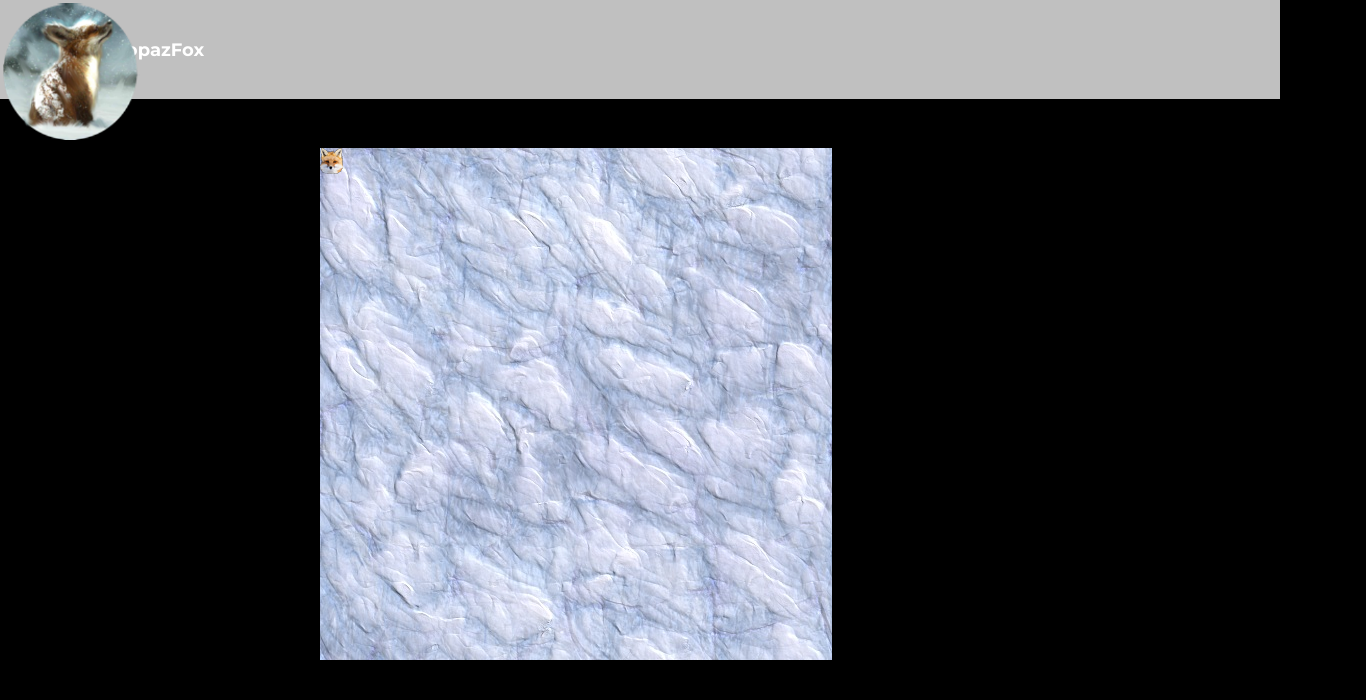
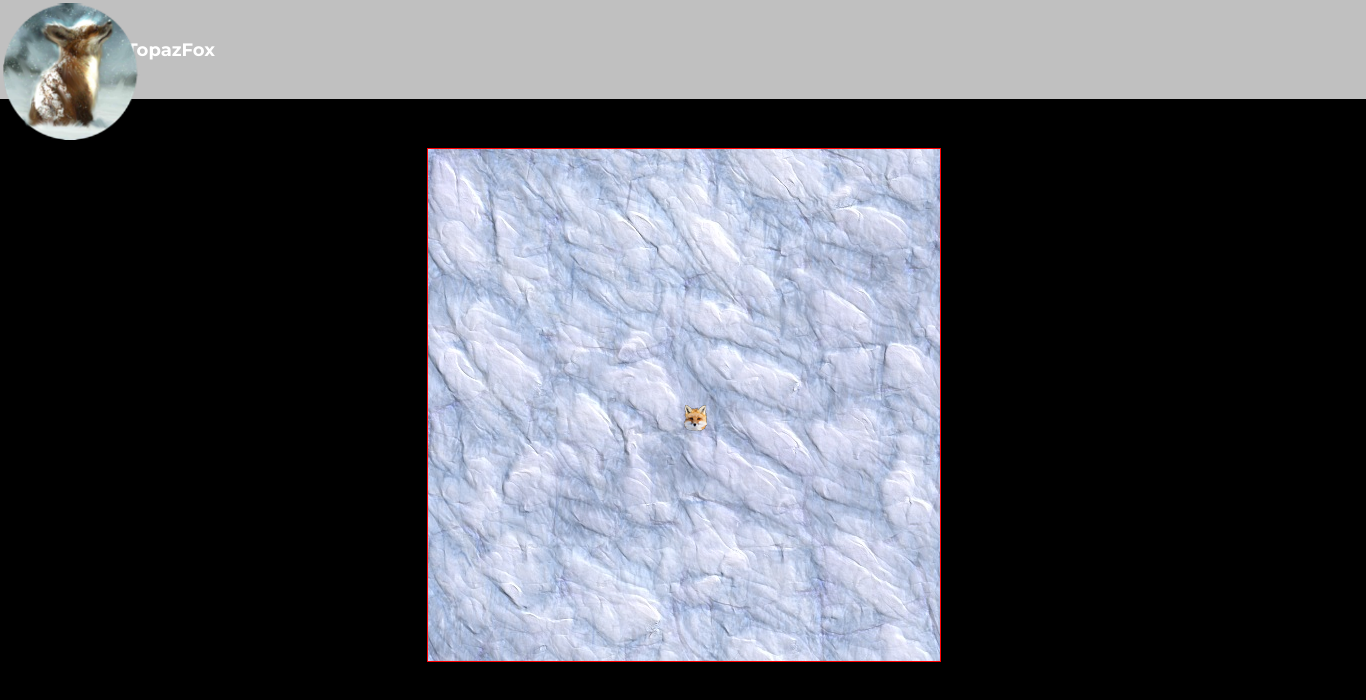
Before and after one commit to dropship1/topazfox, an Angular app: page /world in a window 1280 px wide. Shown: the top 700 px of the page, 1366 px wide, since content can reach past the window. Built offline with nearby package versions, Linux system fonts and the light colour scheme.

Commit message:
Can scroll the image.. image moves under player.. moves by amount clicked(difference amount)

```diff
--- a/src/app/world/world.component.html
+++ b/src/app/world/world.component.html
@@ -1,10 +1,12 @@
 <div class="worldGrid">
   <div></div>
-  <div class="worldNested" (click)="mouseClickOverWorld($event)" (click)="mouseLeaveWorld()">
-    <div id="player" [ngStyle]="playerStyle"><img (mousemove)="mouseOverPlayer()"  (mouseleave)="mouseLeavePlayer()" src={{playerCurrentImage}}></div>
-    <!-- <div routerLink="/cell" class="worldCell" *ngFor="let key of objectKeys(worldCells);"> -->
-    <div class="worldCell" *ngFor="let key of objectKeys(worldCells);">
-      <img (mousemove)="mouseOver(worldCells[key].id)" (mouseleave)="mouseLeave(worldCells[key].id)" src={{worldCells[key].currentImage}} [ngStyle]="worldCells[key].currentStyle">
+  <div class="worldNested">
+    <div class="world" (click)="mouseClickOverWorld($event)" (click)="mouseLeaveWorld()">
+      <div id="player"><img id="playerImage" (mousemove)="mouseOverPlayer()"  (mouseleave)="mouseLeavePlayer()" src={{playerCurrentImage}}></div>
+      <!-- <div routerLink="/cell" class="worldCell" *ngFor="let key of objectKeys(worldCells);"> -->
+      <div class="worldCell" [ngStyle]="imageStylePosition" *ngFor="let key of objectKeys(worldCells);">
+        <img (mousemove)="mouseOverCell(worldCells[key].id)" (mouseleave)="mouseLeaveCell(worldCells[key].id)" src={{worldCells[key].currentImage}} [ngStyle]="worldCells[key].currentStyle">
+      </div>
     </div>
   </div>
   <div></div>
--- a/src/app/world/world.component.scss
+++ b/src/app/world/world.component.scss
@@ -1,6 +1,6 @@
 .worldGrid{
   display:grid;
-  grid-template-columns:1fr 2fr 1fr;
+  grid-template-columns:427px 512px 427px;
 /*   div{
     background:green;
     padding:1em;
@@ -14,41 +14,42 @@
 #player{
   color: red;
   position:absolute;
-  left: 0px;
-  top: 0px;
+  left: 256px;
+  top: 256px;
+  margin: 0 auto;
   z-index: 1;
+  display: inline-block;
+  width: 23px;
+  height: 26px;
+}
+
+#playerImage{
+
 }
 
 .worldNested{
+  width: 512px;
+  height: 512px;
+}
+
+.world{
   position:relative;
-
+  max-width: 100%;
+  max-height: 100%;
+  width:512px;
+  height: 512px;
+  overflow: hidden;
+  border:1px solid red;
 }
 
 .worldCell{
   position:absolute;
+  left: 0;
+  right: 0;
+  margin: 0 0;
+  display: inline-block;
+  img{
+    width: 512px;
+    height: 512px;
+  }
 }
-
-.worldDiv{
-  min-width: 100px;
-  min-height: 100px;
-  max-height: 100px;
-  max-width: 100px;
-  padding: 13px;
-  display: inline-block;
-  border:1px solid black;
-
-}
-
-
-.fill {
-  display: flex;
-  justify-content: center;
-  align-items: center;
-  overflow: hidden
-}
-.fill img {
-  flex-shrink: 0;
-  width: 100px;
-  height: 100px;
-  opacity: 1.0;
-}
--- a/src/app/world/world.component.ts
+++ b/src/app/world/world.component.ts
@@ -9,7 +9,8 @@ import {take} from 'rxjs/operators';
 })
 export class WorldComponent implements OnInit {
 
-  playerStyle: Object = { "left": "0px", "top": "0px" };
+  imageStylePosition: Object = { "left": "0px", "top": "0px" };
+  playerStylePosition: Object = { "left": "200px", "top": "200px" };
   playerCurrentImage: string = "/assets/player_fox_placeholder1.png";
   originalStyle: Object = { };
   style: Object = { "-webkit-filter": "brightness(115%)", "filter": "brightness(115%)"};
@@ -17,8 +18,10 @@ export class WorldComponent implements OnInit {
   currentIndex = 0;
   waiting = false;
 
-  previousX: number = 0;
-  previousY: number = 0;
+  xIteration: number = 1;
+  yIteration: number = 1;
+  currentXPosition: number = 0;
+  currentYPosition: number = 0;
   cell1: Object = { currentImage: this.initialImage, originalImage: this.initialImage, id: 1, type: "world", currentStyle: this.originalStyle, originalStyle: this.originalStyle};
   cell2: Object = { currentImage: "/assets/snow_ground1_rocks.png", originalImage: this.initialImage, id: 2, type: "world", currentStyle: this.originalStyle, originalStyle: this.originalStyle};
   cell3: Object = { currentImage: this.initialImage, originalImage: this.initialImage, id: 3, type: "world", currentStyle: this.originalStyle, originalStyle: this.originalStyle};
@@ -99,7 +102,7 @@ export class WorldComponent implements OnInit {
 
   interval: number;
   interval2: number;
-  mouseLeave(cellId: number){
+  mouseLeaveCell(cellId: number){
     if(this.worldCells[cellId].type == 'edge'){
       if(this.waiting == true){ this.waiting = false;}
       else{return;}
@@ -109,7 +112,7 @@ export class WorldComponent implements OnInit {
       this.worldCells[cellId].currentStyle = this.originalStyle;
     }
   }
-  mouseOver(cellId: number){
+  mouseOverCell(cellId: number){
     if(this.worldCells[cellId].type == 'edge'){
       if(this.waiting == true){return;}
       this.waiting = true;
@@ -140,33 +143,33 @@ export class WorldComponent implements OnInit {
 
   movePlayer(event: any){
 
-    let move: Function = (event: any) => {
-      let positionX: number = event.layerX;
-      let positionY: number = event.layerY;
-      this.previousX;
-      this.previousY;
-      if (positionX > this.previousX ){
-        this.previousX = this.previousX +1;
-        this.playerStyle['left'] = `${this.previousX}px`;
+    let move: Function = (moveAmountX: number, moveAmountY: number, xDirection: number, yDirection: number) => {
+      if (this.xIteration <= moveAmountX){
+        ++this.xIteration;
+        this.currentXPosition = this.currentXPosition+(1*xDirection);
+        this.imageStylePosition['left'] = `${this.currentXPosition}px`;
       }
-      else if (positionX < this.previousX ){
-        this.previousX = this.previousX -1;
-        this.playerStyle['left'] = `${this.previousX}px`;
+      if (this.yIteration <= moveAmountY){
+        ++this.yIteration;
+        this.currentYPosition = this.currentYPosition+(1*yDirection);
+        this.imageStylePosition['top'] = `${this.currentYPosition}px`;
       }
-      if (positionY > this.previousY ){
-        this.previousY = this.previousY +1;
-        this.playerStyle['top'] = `${this.previousY}px`;
-      }
-      else if (positionY < this.previousY ){
-        this.previousY = this.previousY - 1;
-        this.playerStyle['top'] = `${this.previousY}px`;
-      }
-      if (positionY == this.previousY && positionX == this.previousX){
+      if (this.xIteration > moveAmountX && this.yIteration > moveAmountY){
         clearInterval(this.interval2);
+        this.xIteration = 1;
+        this.yIteration = 1;
       }
     };
 
-    this.interval2 = setInterval(move,10, event);
+    let clickPositionX: number = event.clientX - 426;
+    let clickPositionY: number = event.clientY - 147;
+    let moveAmountX = Math.abs(clickPositionX-256);
+    let moveAmountY = Math.abs(clickPositionY-256);
+    let xDirection: number = Math.sign(256-clickPositionX);
+    let yDirection: number = Math.sign(256-clickPositionY);
+    if (moveAmountX != 0 || moveAmountY != 0){
+      this.interval2 = setInterval(move, 10, moveAmountX, moveAmountY, xDirection, yDirection);
+    }
 
   }
 
```
